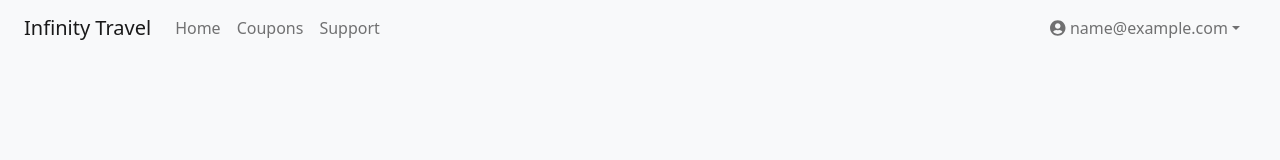
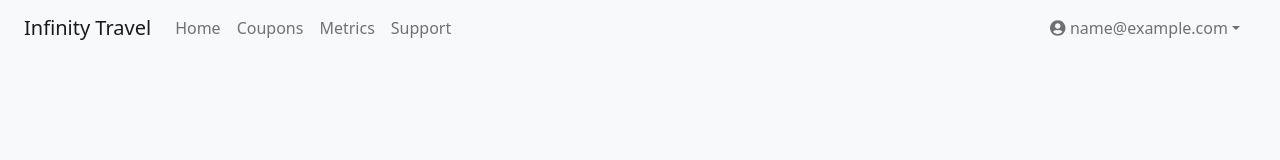
Before and after one commit to asthad1/Infinity_Travel, a React (Create React App) app in the folder frontend/: page /login in a window 1280 px wide. Shown: the top 160 px of the page. Built offline with nearby package versions, Linux system fonts and the light colour scheme; sample sign-in values are in the browser's storage.

Commit message:
Added Metrics link based on admin role

```diff
--- a/frontend/src/components/Navbar.js
+++ b/frontend/src/components/Navbar.js
@@ -52,9 +52,14 @@
               <Link className="nav-link" to="/">Home</Link>
             </li>
             {user?.role === 'admin' && ( // Only show Coupons link for admin
-              <li className="nav-item">
-                <Link className="nav-link" to="/coupons">Coupons</Link>
-              </li>
+              <>
+                <li className="nav-item">
+                  <Link className="nav-link" to="/coupons">Coupons</Link>
+                </li>
+                <li className="nav-item"> {/* Metrics link */}
+                  <Link className="nav-link" to="/metrics">Metrics</Link>
+                </li>
+              </>
             )}
             <li className="nav-item">
               <Link className="nav-link" to="/support">Support</Link>
```
